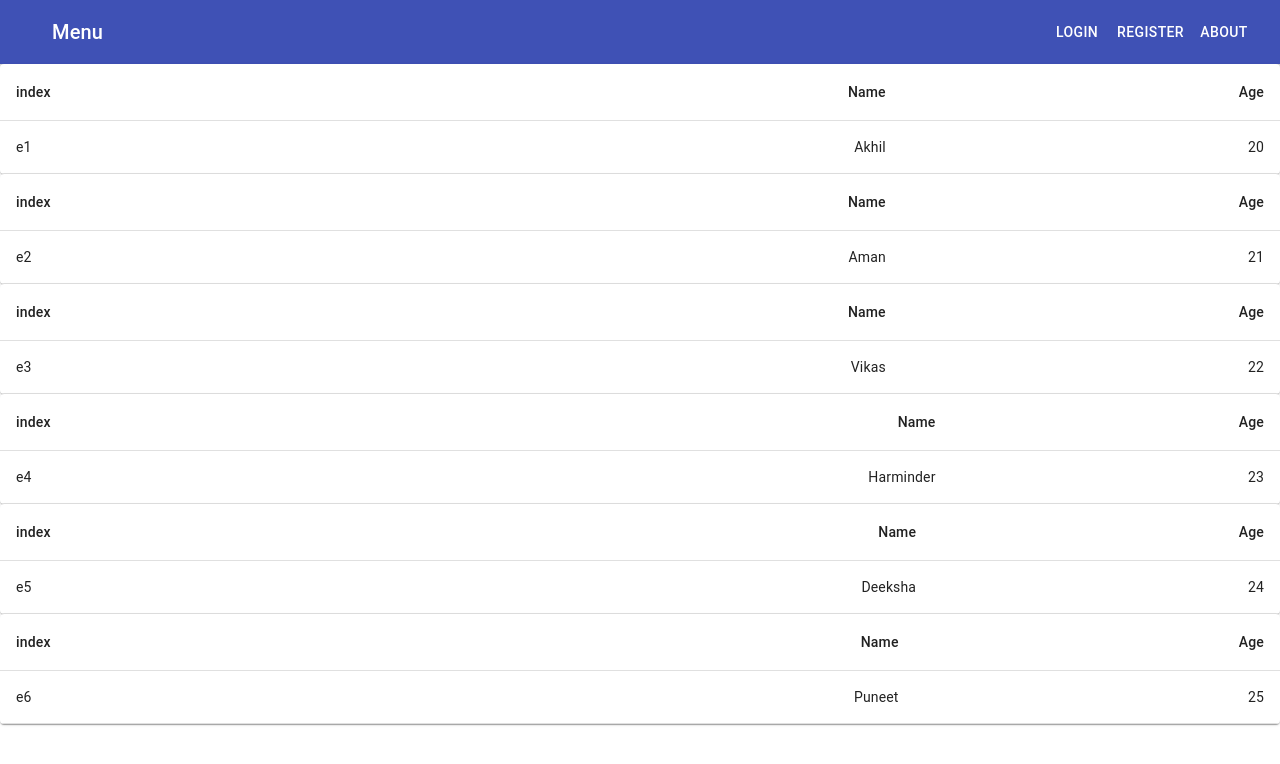
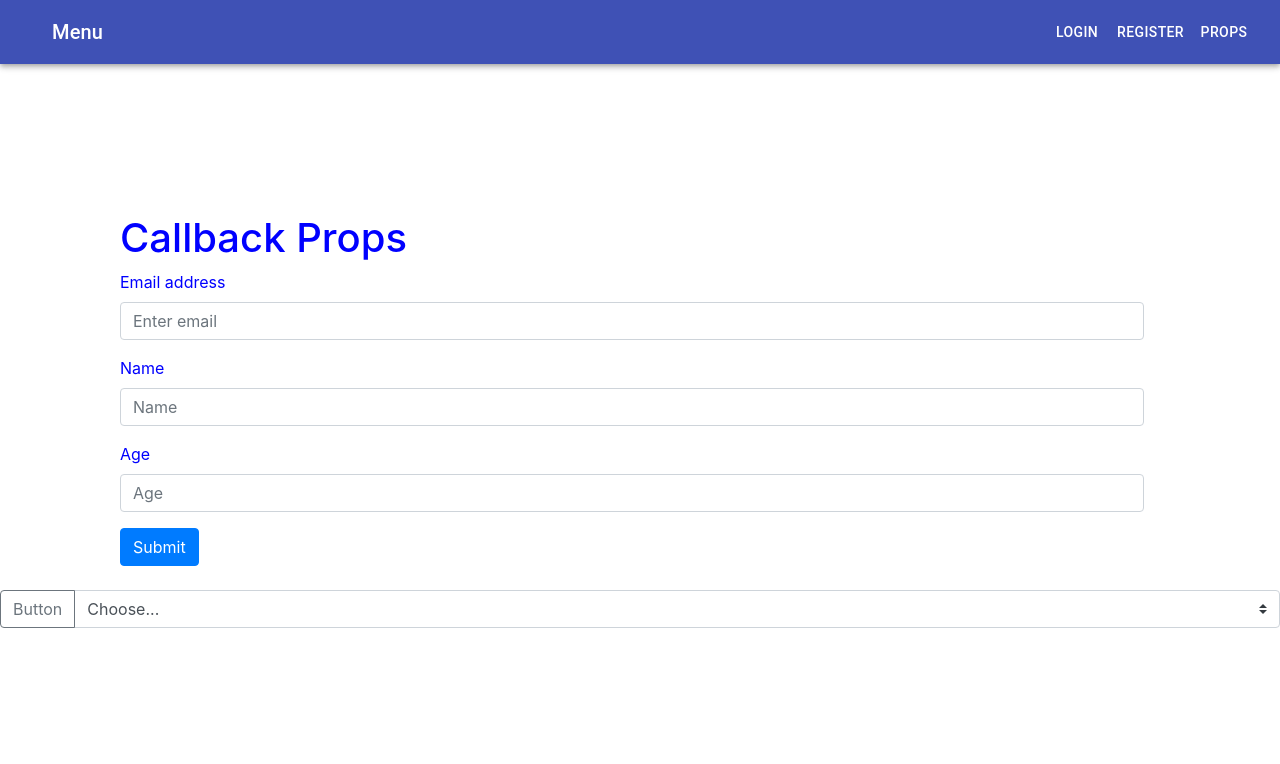
Before and after one commit to Puneetphull/ReactProject, a React (Create React App) app: page / in a window 1280 px wide. Shown: the top 764 px of the page. Built offline with nearby package versions, Linux system fonts and the light colour scheme.

Commit message:
Child to parent

```diff
--- a/package.json
+++ b/package.json
@@ -9,8 +9,10 @@
     "@testing-library/user-event": "^12.8.3",
     "react": "^17.0.2",
     "react-dom": "^17.0.2",
+    "react-hook-form": "^7.6.5",
     "react-router-dom": "^5.2.0",
     "react-scripts": "4.0.3",
+    "reactstrap": "^8.9.0",
     "web-vitals": "^1.1.2"
   },
   "scripts": {
--- a/public/index.html
+++ b/public/index.html
@@ -3,6 +3,7 @@
   <head>
     <meta charset="utf-8" />
     <link rel="icon" href="%PUBLIC_URL%/favicon.ico" />
+    <link rel="stylesheet" href="https://cdn.jsdelivr.net/npm/bootstrap@4.6.0/dist/css/bootstrap.min.css" integrity="sha384-B0vP5xmATw1+K9KRQjQERJvTumQW0nPEzvF6L/Z6nronJ3oUOFUFpCjEUQouq2+l" crossorigin="anonymous">
     <meta name="viewport" content="width=device-width, initial-scale=1" />
     <meta name="theme-color" content="#000000" />
     <meta
--- a/src/App.js
+++ b/src/App.js
@@ -2,11 +2,19 @@ import Header from './MyComponent/Header/Header';
 //import Register from './MyComponent/Register/Register';
 //import Login from './MyComponent/Login/login';
 //import {BrowserRouter as Router ,Route,Link} from 'react-router-dom';
-import Employeesdata from './MyComponent/Props/employeesdata';
+//import Employeesdata from './MyComponent/Props/employeesdata';
+import Newemployee from './MyComponent/Usestate/useform/NewEmployee';
+import Employeefilter from './MyComponent/Usestate/Assigment2/Employeefilter';
+import React,{useState} from 'react';
 import './App.css';
 function App() {
+  const [value,setvalue] = useState('');
+  const  handlecallback = (event)=>{
+        setvalue({value:event});
+        console.log(value);
+        }
 
-  const employees = [
+ /**  const employees = [
     {
       id: 'e1',
       name: 'Akhil',
@@ -38,12 +46,16 @@ function App() {
       age: 25
     },
   ];
+  */
   return (
    <>
-   <Header/>
-   < Employeesdata data={employees} />
+       <Header/>
+  <Newemployee value = {handlecallback}/>
+  <br></br>
+<Employeefilter/>
 
     </>
   )
 }
+
 export default App;
--- a/src/MyComponent/Header/Header.js
+++ b/src/MyComponent/Header/Header.js
@@ -32,10 +32,9 @@ export default function ButtonAppBar() {
           <Typography variant="h6" className={classes.title}>
             Menu
           </Typography>
-
           <Button color="inherit">Login</Button>
           <Button color="inherit">Register</Button>
-          <Button color="inherit">About</Button>
+          <Button color="inherit">Props</Button>
         </Toolbar>
       </AppBar>
     </div>
--- a/src/MyComponent/Login/login.js
+++ b/src/MyComponent/Login/login.js
@@ -16,7 +16,7 @@ export default class login extends Component {
             passworderror:'',
 
            }
-         }
+                 }
 
 
          //validation code
--- a/src/MyComponent/Props/employeestile.js
+++ b/src/MyComponent/Props/employeestile.js
@@ -9,9 +9,11 @@ import Paper from '@material-ui/core/Paper';
 
 export default class employeestile extends Component {
     render(){
+     const arrar = [this.props.data];
         return (
             <div>
             <TableContainer component={Paper}>
+
       <Table style={{minWidth:"650"}} aria-label="simple table">
         <TableHead>
           <TableRow>
@@ -21,15 +23,31 @@ export default class employeestile extends Component {
           </TableRow>
         </TableHead>
         <TableBody>
-            <TableRow >
-              <TableCell component="th" scope="row">{this.props.data.id}
+            <TableRow  >
+              <TableCell component="th" scope="row">{arrar.map((details)=>{
+               return (
+                 <div>{details.id}</div>
+               )
+              })}
               </TableCell>
-              <TableCell align="right">{this.props.data.name}</TableCell>
-              <TableCell align="right">{this.props.data.age}</TableCell>
+              <TableCell align="right">{arrar.map((details)=>{
+               return (
+                 <div>{details.name}</div>
+               )
+              })}</TableCell>
+              <TableCell align="right">{arrar.map((details)=>{
+               return (
+                 <div>{details.age}</div>
+               )
+              })}</TableCell>
             </TableRow>
         </TableBody>
       </Table>
     </TableContainer>
+
+
+
+
             </div>
         )
     }
--- /dev/null
+++ b/src/MyComponent/Usestate/Assigment2/Employee.js
@@ -0,0 +1,28 @@
+import React ,{useState} from 'react';
+
+export default function Employee(props) {
+    const  [age,setage] = useState('');
+    function  submit(){
+        props.value(age)
+    }
+    return (
+        <div>
+            <div class="input-group mb-3">
+  <div class="input-group-prepend">
+    <button onClick={submit} class="btn btn-outline-secondary" type="Button">Button</button>
+  </div>
+  <select class="custom-select" id="inputGroupSelect03" value={age} onChange={e=> setage(e.target.value)}>
+    <option   selected>Choose...</option>
+    <option value="1">One</option>
+    <option value="2" >Two</option>
+    <option value="3" >Three</option>
+    <option value="4">Four</option>
+    <option value="5">Five</option>
+    <option value="6">Six</option>
+    <option value="7">Seven</option>
+    <option value="8">Eight</option>
+    </select>
+      </div>
+        </div>
+    )
+}
--- /dev/null
+++ b/src/MyComponent/Usestate/Assigment2/Employeefilter.js
@@ -0,0 +1,15 @@
+import React, { useState } from 'react';
+import Employee from './Employee';
+export default function Employeefilter() {
+    const [age,setage] = useState('');
+
+    const handlecallback = (event) =>{
+        setage({age:event});
+    }
+    console.log(age);
+    return (
+        <div>
+            <Employee value={handlecallback}/>
+        </div>
+    )
+}
--- /dev/null
+++ b/src/MyComponent/Usestate/useform/Employeeform.js
@@ -0,0 +1,43 @@
+import React,{useState} from 'react';
+import style from './Employeeform.module.css';
+export default function Employeeform(props){
+    const [values , setvalues] = useState({
+        id:Math.random().toString().substr(2,8),
+        Name:"",
+        age:"",
+        Email:'',
+    })
+
+    const handlenamechange = (event)=>{
+        setvalues({...values,Name:event.target.value})
+    }
+    const handleagechange = (event)=>{
+        setvalues({...values,age:event.target.value})
+    }
+    const handleemailchange = (event)=>{
+        setvalues({...values,Email:event.target.value})
+    }
+    function submit (e){
+        e.preventDefault();
+       props.details(values);
+    }
+
+    return (
+        <form onSubmit={submit} className={style.form}>
+            <h1>Callback Props</h1>
+        <div class="form-group">
+          <label  for="exampleInputEmail1">Email address</label>
+          <input  type="email" class="form-control" id="exampleInputEmail1" aria-describedby="emailHelp" placeholder="Enter email" value={values.Email} onChange={handleemailchange}/>
+        </div>
+        <div class="form-group">
+          <label for="exampleInputName1">Name</label>
+          <input type="text" class="form-control" id="exampleInputName1" placeholder="Name" value={values.Name} onChange={handlenamechange}/>
+        </div>
+        <div class="form-group">
+          <label for="exampleInputAge1">Age</label>
+          <input type="number" class="form-control" id="exampleInputAge1" placeholder="Age" value={values.age} onChange={handleagechange}/>
+        </div>
+        <button type="submit"  class="btn btn-primary">Submit</button>
+      </form>
+    )
+}
--- /dev/null
+++ b/src/MyComponent/Usestate/useform/Employeeform.module.css
@@ -0,0 +1,6 @@
+.form{
+    width: 80%;
+    margin-left: 120px;
+    margin-top: 150px;
+    color: blue;
+}
--- /dev/null
+++ b/src/MyComponent/Usestate/useform/NewEmployee.js
@@ -0,0 +1,16 @@
+import React, { useState } from 'react';
+import Employeeform from './Employeeform';
+
+export default function NewEmployee(props) {
+    const [data,setdata] = useState('');
+  const  handlecallback = (event)=>{
+        setdata({data:event});
+       props.value(data)
+        }
+    return (
+        <div>
+            <Employeeform details={handlecallback}/>
+
+        </div>
+    )
+}
```
Also changed, not shown: src/MyComponent/Register/Register.js (+26 -8 lines), 1 other file (tests, documents, lock files or other folders).
